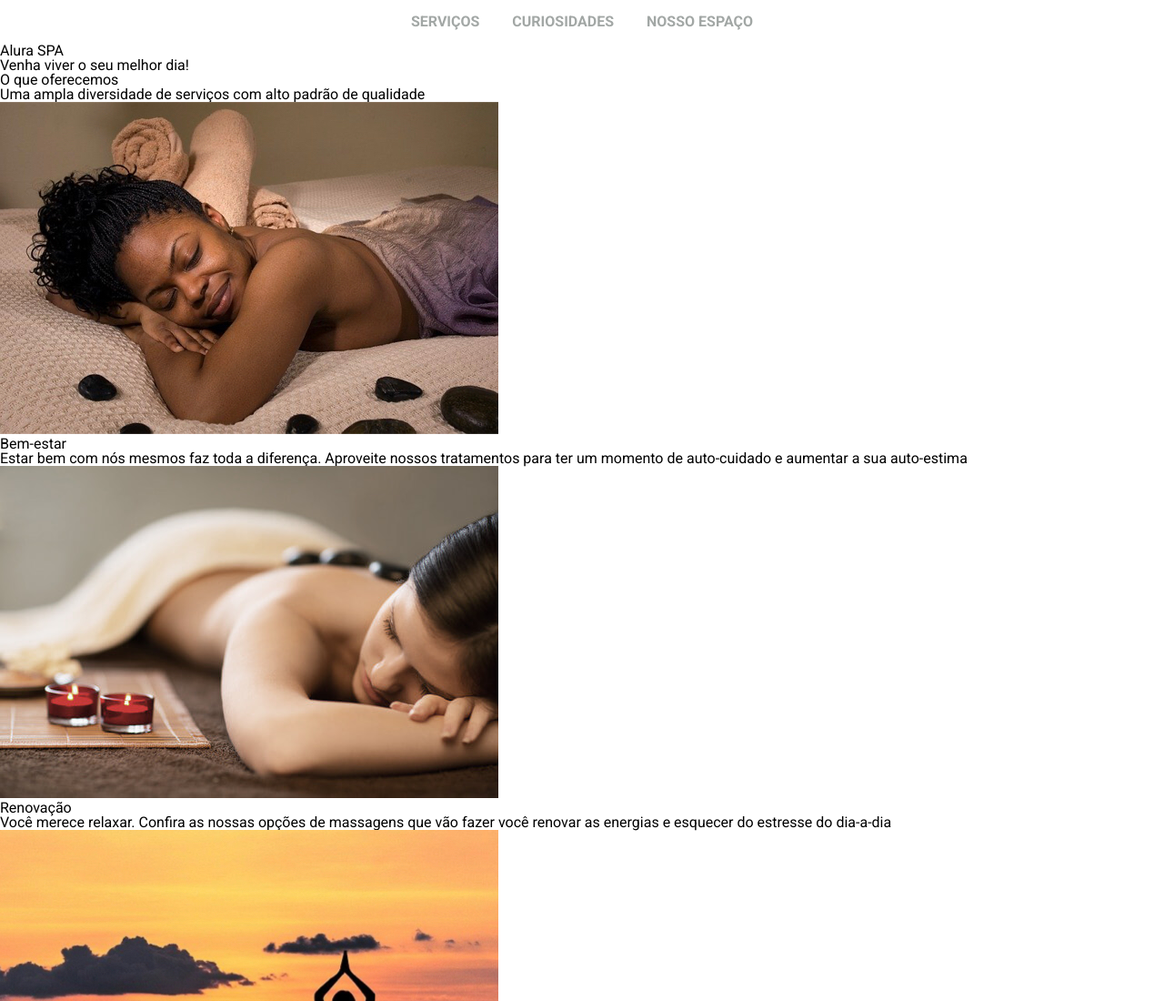
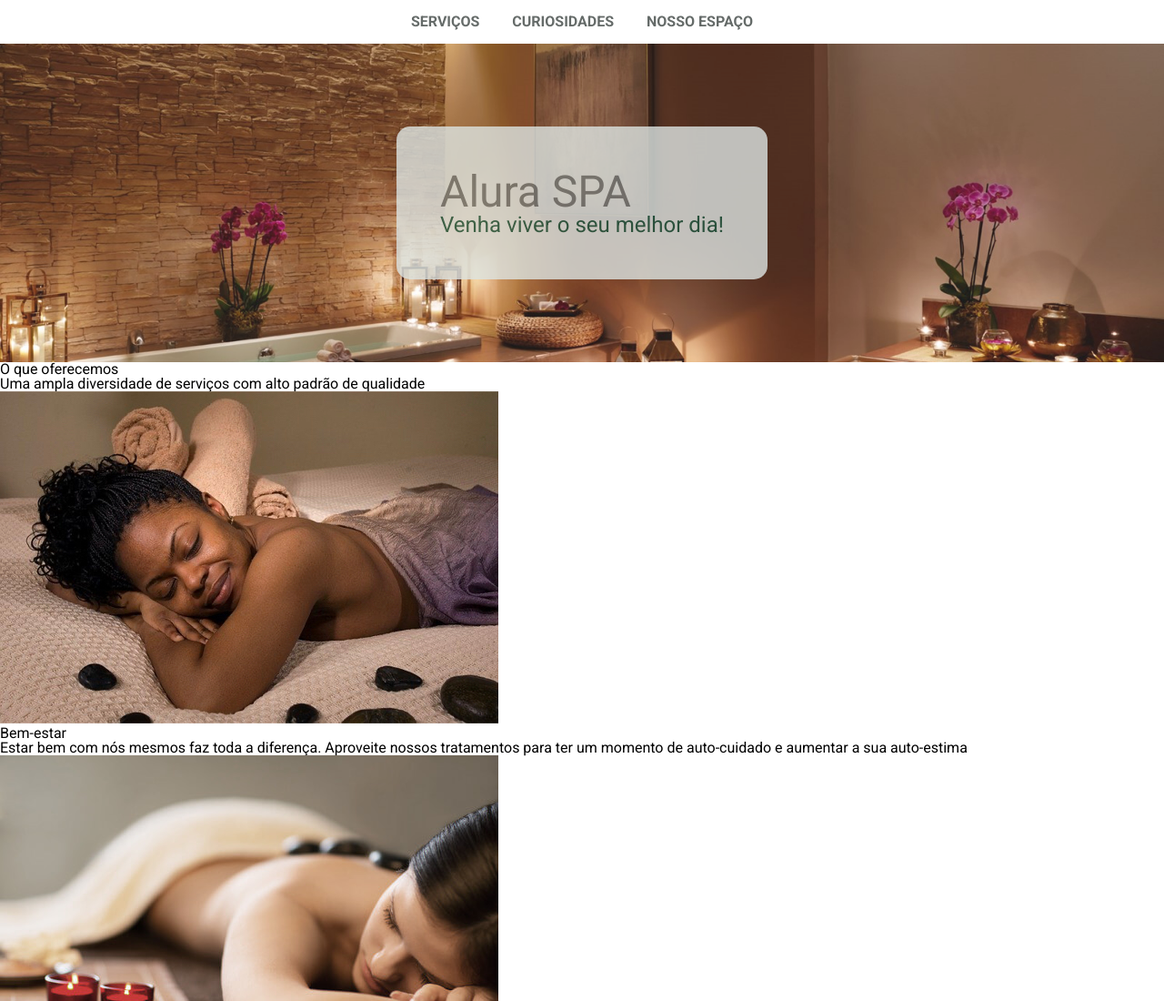
Before and after one commit to JulioPampuch/Sass-Alura, a plain HTML site: page index.html in a window 1280 px wide. Shown: the top 1100 px of the page at 91% size. Drawn offline with nearby package versions, Linux system fonts and the light colour scheme.

Commit message:
criando banner do spa

```diff
--- a/index.html
+++ b/index.html
@@ -35,8 +35,8 @@
                 </li>
             </ul>
         </nav>
-        <section>
-            <div>
+        <section class="banner">
+            <div class="inner-banner">
                 <h1>Alura SPA</h1>
                 <h2>Venha viver o seu melhor dia!</h2>
             </div>
--- a/styles/abstract/_variaveis.scss
+++ b/styles/abstract/_variaveis.scss
@@ -1,5 +1,12 @@
+// Fontes
 $fonte: 'Roboto', sans-serif;
 
-$cor-primaria: #A2A7A5;
-$cor-secundaria:#E2DADB ;
+
+// Cores
+$cor-primaria: #656b69;
+$cor-secundaria: #09472f ;
 $cor-terciaria: #DAE2DF;
+
+// Tamanho dos textos
+
+$tamanho-do-texto: 3rem
--- /dev/null
+++ b/styles/components/_banner.scss
@@ -0,0 +1,28 @@
+@import '../abstract/variaveis';
+
+.banner {
+  background: url(../../imagens/banner.jpeg) 27% center no-repeat;
+  min-height: 350px;
+  background-size: cover;
+  display: flex;
+  justify-content: center;
+  align-items: center;
+  opacity: 0.9;
+
+  .inner-banner {
+    padding: 3rem;
+    background-color: $cor-terciaria;
+    opacity: 0.8;
+    border-radius: 15px;
+
+    h1 {
+      font-size: $tamanho-do-texto;
+      color: $cor-primaria;
+    }
+
+    h2 {
+      font-size: $tamanho-do-texto / 2;
+      color: $cor-secundaria;
+    }
+  }
+}
--- a/styles/style.scss
+++ b/styles/style.scss
@@ -1,2 +1,3 @@
 @import './abstract/base';
-@import './components/navbar'
+@import './components/navbar';
+@import './components/banner'
```
Also changed, not shown: styles/style.css, 1 other file.
